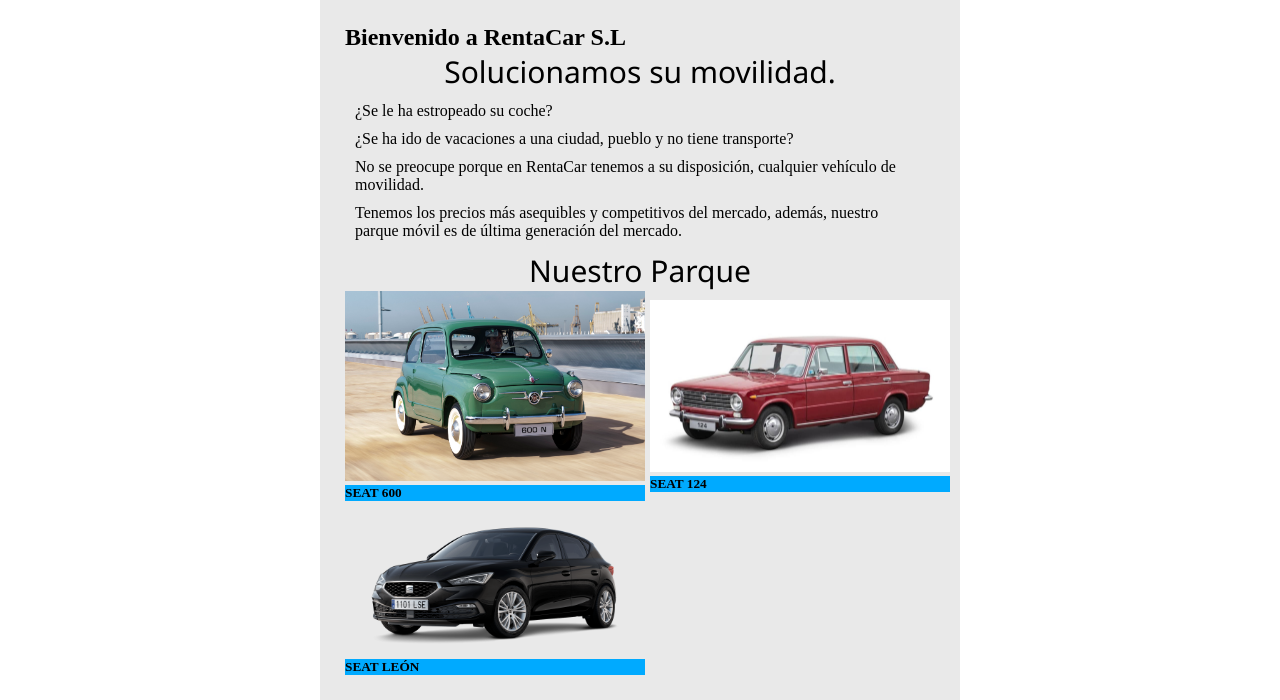
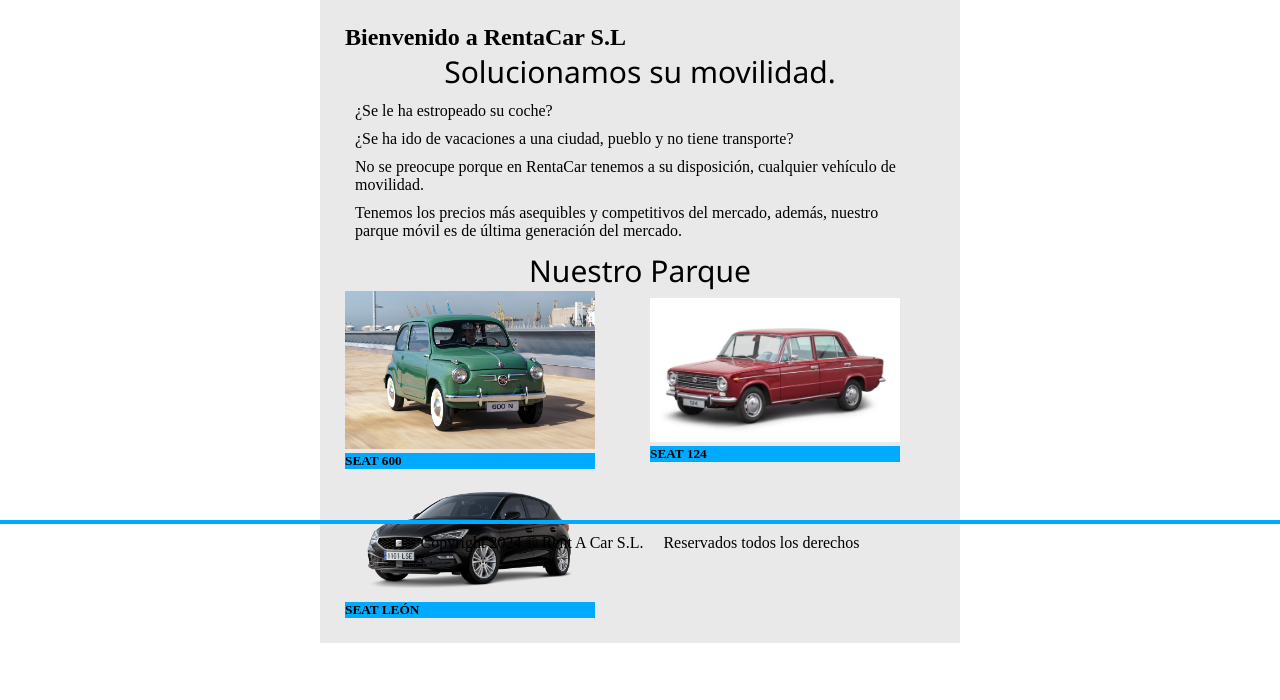
Before and after one commit to jorgamcp/RentaCar, a Django app: page / in a window 1280 px wide. Shown: the part 238-938 px from the top of the page. After the commit the page ends 881 px from the top, so only its background shows below. Run offline with Django 5.2, Linux system fonts and the light colour scheme.

Commit message:
Added basic footer

```diff
--- a/empresapp/templates/base.html
+++ b/empresapp/templates/base.html
@@ -41,5 +41,9 @@
         {% endblock %}
 
     </main>
+    <footer>
+        <p>Copyright 2024 &copy; Rent A Car S.L.</p>
+        <p>Reservados todos los derechos</p>
+    </footer>
  </body>
 </html>
--- a/static/css/main.css
+++ b/static/css/main.css
@@ -14,7 +14,8 @@
 body {
     width: 100%;
     height: 100%;
-}
+
+ }
 table {
     border-collapse: collapse;
     text-align: center;
@@ -25,8 +26,8 @@
 }
 
 img {
-    width: 300px;
-    height: 100%;
+    width: 250px;
+    height: auto;
 }
 
 main {
@@ -36,7 +37,19 @@
     width: 50%;
     margin: 0 auto;
 }
+footer
+{
+    display: flex;
+    flex-direction: row;
+    justify-content: center;
+    margin: 0 auto;
+    position: fixed;
+    width: 100%;
+    bottom:0px;
+    border-top: 4px solid #00aaff;
 
+    align-items: center;
+}
 main>section {
     background-color: rgb(233, 233, 233);
 
@@ -152,6 +165,7 @@
 
 .card h5 {
     z-index: 100;
+    width: 250px;
     background-color: #00aaff;
 }
 
```
